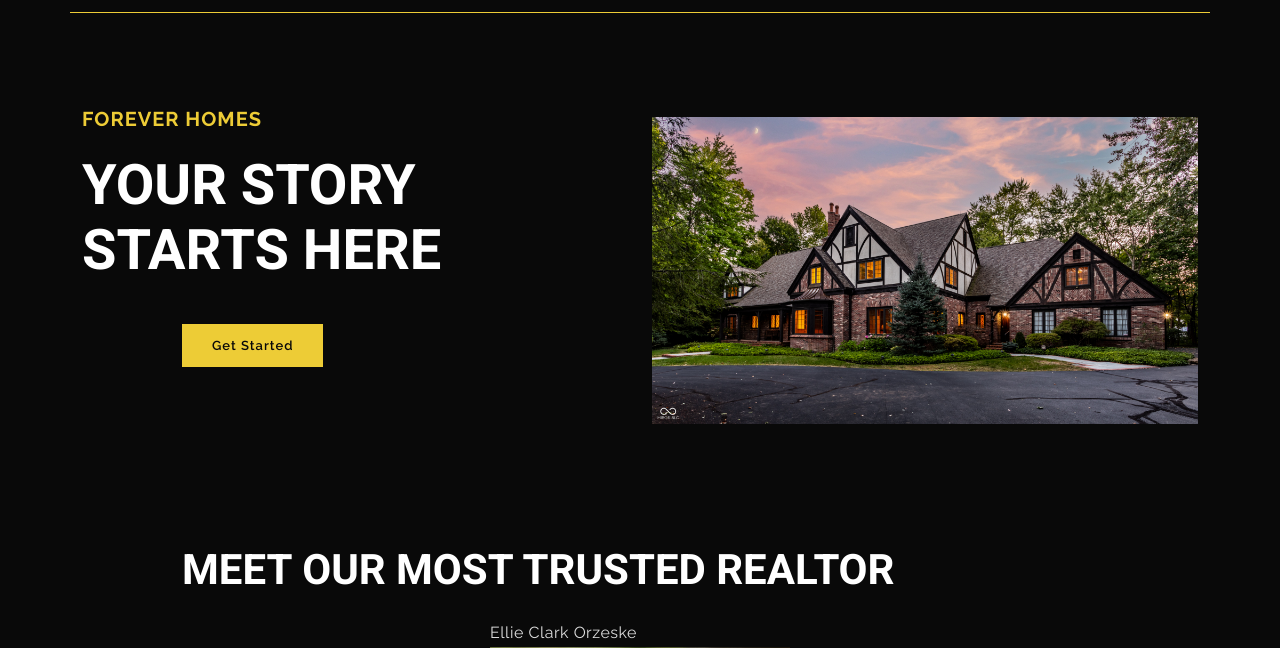
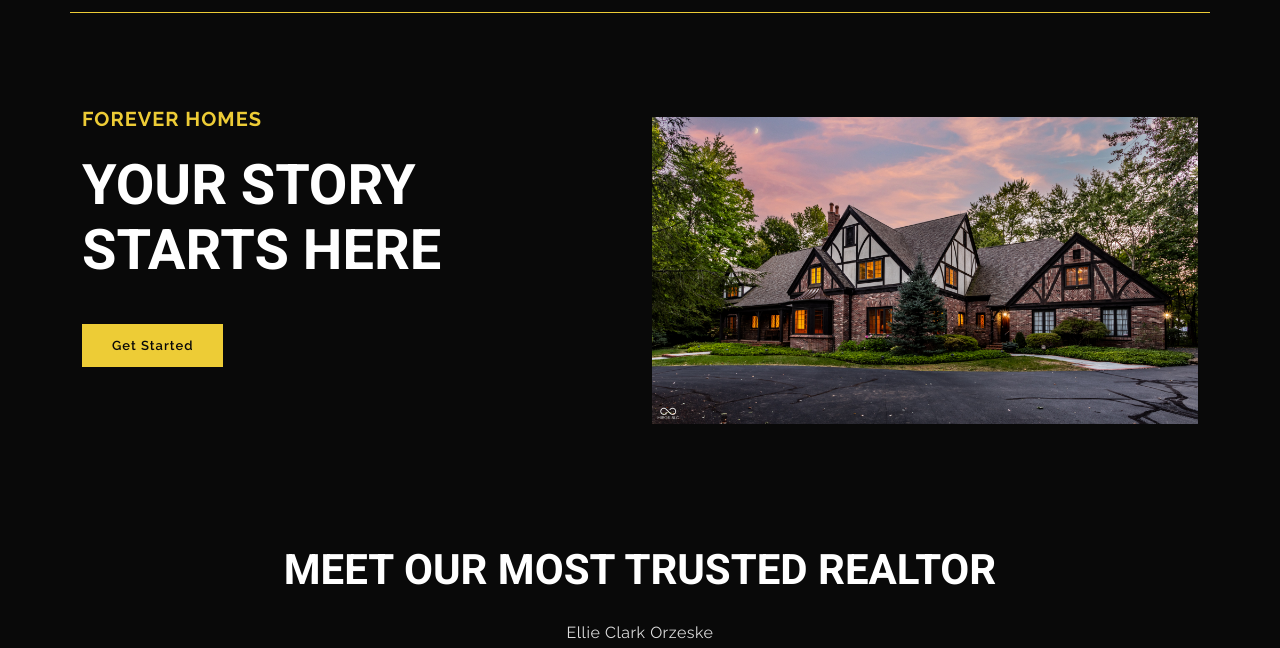
Before and after one commit to vbx-13/TuckerMainDemo, a plain HTML site: page index.html in a window 1280 px wide. Shown: the part 93-741 px from the top of the page. Drawn offline with Linux system fonts and the light colour scheme.

Commit message:
Made subtle fixes

```diff
--- a/css/style.css
+++ b/css/style.css
@@ -38,6 +38,12 @@ h2 {
   font-weight: 700;
   line-height: 55px;
   margin-bottom: 20px;
+}
+
+.center {
+  display: flex;
+  justify-content: center;
+  text-align: center;
 }
 
 h3 {
@@ -222,7 +228,7 @@ img {
   top: -35px;
 }
 .intro .entry {
-  padding: 0 100px;
+  padding: 0;
 }
 .intro .entry .button {
   margin-top: 20px;
--- a/index.html
+++ b/index.html
@@ -79,11 +79,11 @@
 		<!-- about -->
 		<div id="about" class="about">
 			<div class="container">
-				<h2>Meet Our Most Trusted REALTOR </h2>
-				<p style="width: 300px; height: auto; display: block; margin: 0 auto;"> Ellie Clark Orzeske </p>
+				<h2 class = "center">Meet Our Most Trusted REALTOR </h2>
+				<p class="center"> Ellie Clark Orzeske </p>
 					<div class="col-md">
 						<div class="content-center">
-							<img src="img/about2.jpg" alt="ellie" style="width: 300px; height: auto; display: block; margin: 0 auto;">
+							<img src="img/about2.jpg" alt="ellie" style="width: 300px; height: auto; display: block; margin: 24px auto;">
 							<p>I was born and raised in this community. I grew up biking the Monon, serving pizza slices at Bazbeaux's, and representing North Central high school as both a diver and captain of the varsity softball team. After following my initial dream of pursuing a career in Sport Management I attended Flagler College in St. Augustine, Florida. I realized there's truly nothing like the Midwest and came back home. Initially I worked for Northwestern Mutual as a Financial Advisor, and while working in the corporate world provided me with great experience, it didn't give me the satisfaction I wanted out a career. I wanted to wake up and be excited to go to work!</p>
 
 							<p>After some soul searching and talking things over with my family, I decided to partner with my mother in real estate and our partnership was formed. We're third and fourth generation realtors who not only bring a wealth of experience, but also a passion, to the process of buying and selling homes. I understand that buying a home is a huge deal. The process can seem daunting, but like any former athlete, I'm not intimidated by challenges; I'm inspired by them.</p>
```
